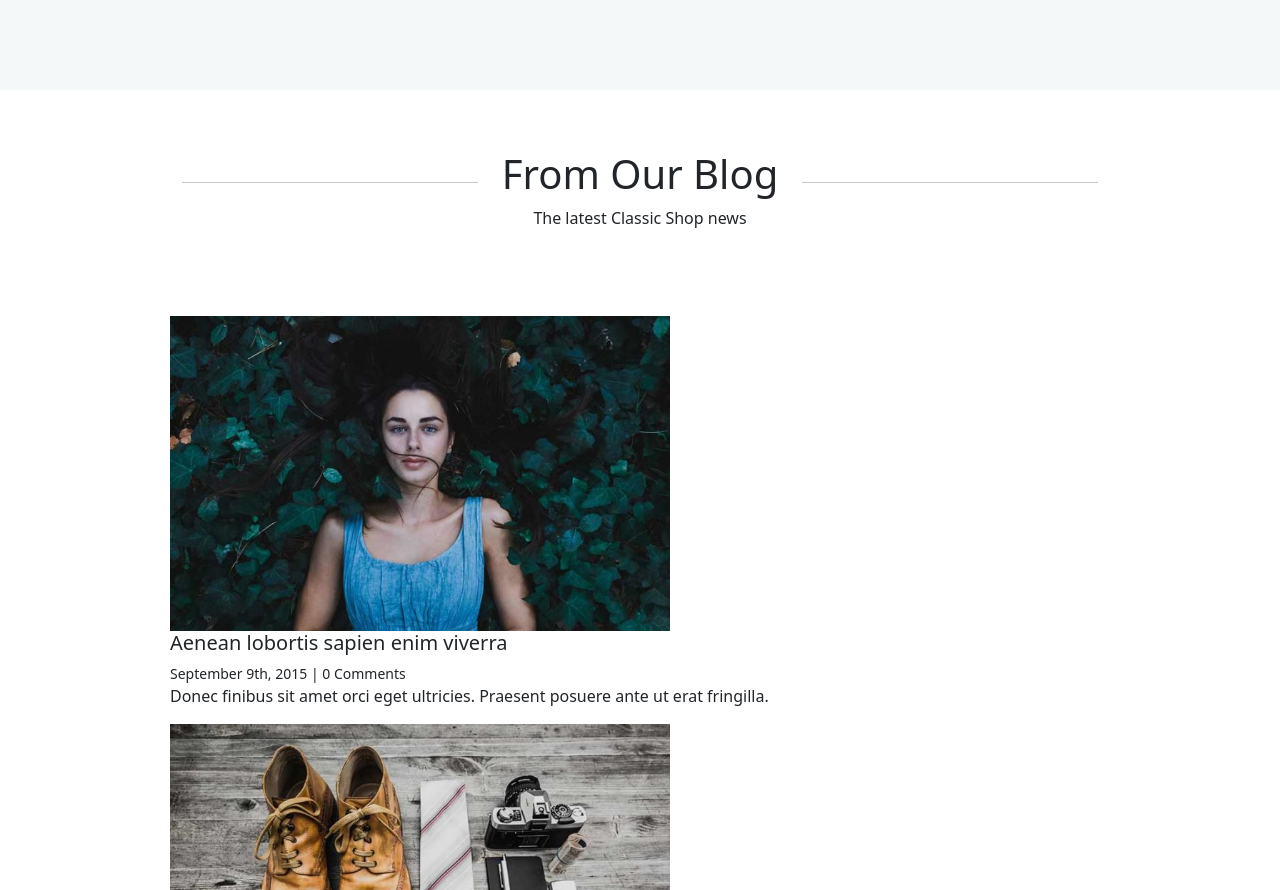
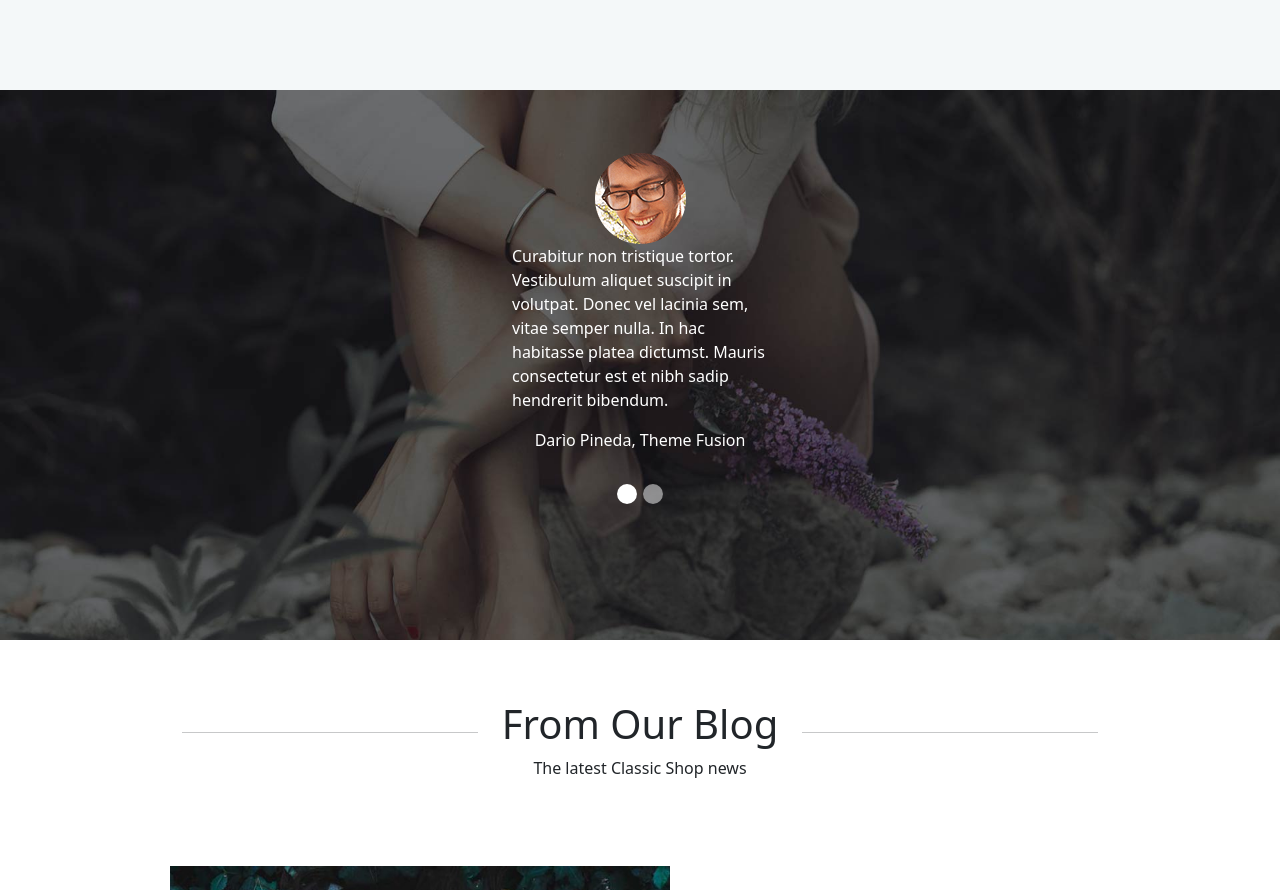
Before and after one commit to SofiaDiBlasi/classic-shop-html-vuejs, a Vue app in the folder my-vue-app/: page / in a window 1280 px wide. Shown: the part 2558-3448 px from the top of the page. Built offline with nearby package versions, Linux system fonts and the light colour scheme.

Commit message:
section testimonial

```diff
--- a/my-vue-app/package.json
+++ b/my-vue-app/package.json
@@ -12,11 +12,13 @@
     "axios": "^1.4.0",
     "bootstrap": "^5.3.0",
     "font-awesome": "^4.7.0",
-    "vue": "^3.2.47"
+    "vue": "^3.2.47",
+    "vue3-carousel": "^0.3.1"
   },
   "devDependencies": {
     "@vitejs/plugin-vue": "^4.1.0",
     "sass": "^1.62.1",
-    "vite": "^4.3.9"
+    "vite": "^4.3.9",
+    "vue-carousel": "^0.18.0"
   }
 }
--- a/my-vue-app/src/components/AppTestimonial.vue
+++ b/my-vue-app/src/components/AppTestimonial.vue
@@ -1,8 +1,50 @@
 <script>
-   export default {
-    name: "Testimonial"
+   export default{
+    name: "Testimonial",
+
    }
 </script>
 
 <template>
+   <div class="container-fluid testimonialBox">
+      <div id="carouselExampleIndicators" class="carousel slide h-80 w-100" data-bs-ride="true">
+         <div class="carousel-indicators">
+            <button type="button" data-bs-target="#carouselExampleIndicators" data-bs-slide-to="0" class="active dots" aria-current="true" aria-label="Slide 1"></button>
+            <button type="button" data-bs-target="#carouselExampleIndicators" data-bs-slide-to="1" aria-label="Slide 2" class="dots"></button>
+         </div>
+         <div class="carousel-inner h-100 w-100">
+            <div class="carousel-item active h-100 w-100">
+               <div class="d-flex flex-column justify-content-center align-items-center h-100 textBox">
+                  <img src="/src/assets/images/man_testimonial.png" alt="">
+                  <p class="text-white">Curabitur non tristique tortor. Vestibulum aliquet suscipit in volutpat. Donec vel lacinia sem, vitae semper nulla. In hac habitasse platea dictumst. Mauris consectetur est et nibh sadip hendrerit bibendum.</p>
+                  <p class="text-white">Darìo Pineda, Theme Fusion</p>
+               </div>
+            </div>
+            <div class="carousel-item h-100 w-100">
+               <div class="d-flex flex-column justify-content-center align-items-center h-100 textBox">
+                  <img src="/src/assets/images/woman_testimonial.png" alt="">
+                  <p class="text-white">Curabitur non tristique tortor. Vestibulum aliquet suscipit in volutpat. Donec vel lacinia sem, vitae semper nulla. In hac habitasse platea dictumst. Mauris consectetur est et nibh sadip hendrerit bibendum.</p>
+                  <p class="text-white">Paola Pippa, Theme Fusion</p>
+               </div>
+            </div>
+         </div>
+      </div>
+   </div>
 </template>
+
+<style class="scss">
+   .testimonialBox {
+      height: 550px;
+      background-image: url(../assets/images/testimonials_home_1_bg.jpg);
+      background-size: cover;
+      background-repeat: no-repeat;
+   }
+   .dots{
+      width: 20px !important;
+      height: 20px !important;
+      border-radius: 50%;
+   }
+   .textBox{
+      padding: 0px 500px;
+   }
+</style>
--- a/my-vue-app/src/main.js
+++ b/my-vue-app/src/main.js
@@ -4,4 +4,5 @@ import App from './App.vue'
 import "bootstrap/dist/css/bootstrap.css"
 import "bootstrap/dist/js/bootstrap.js"
 
+
 createApp(App).mount('#app')
```
Also changed, not shown: 1 other file (tests, documents, lock files or other folders).
